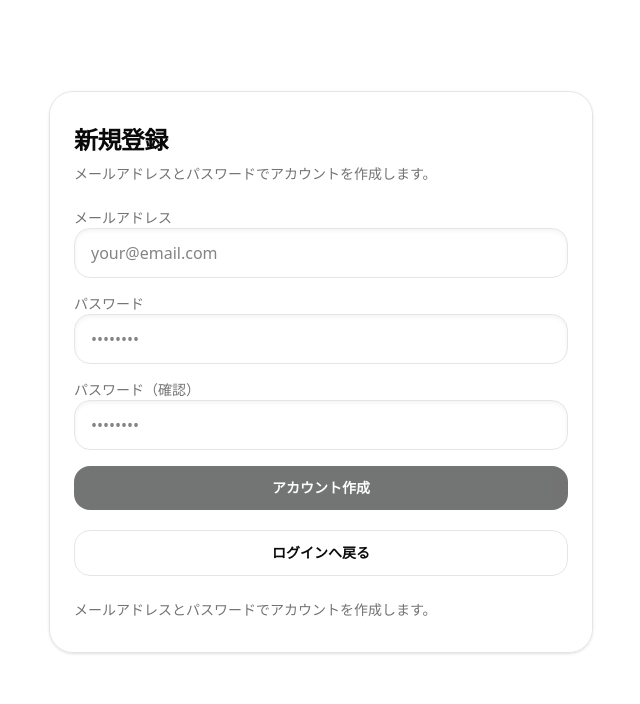
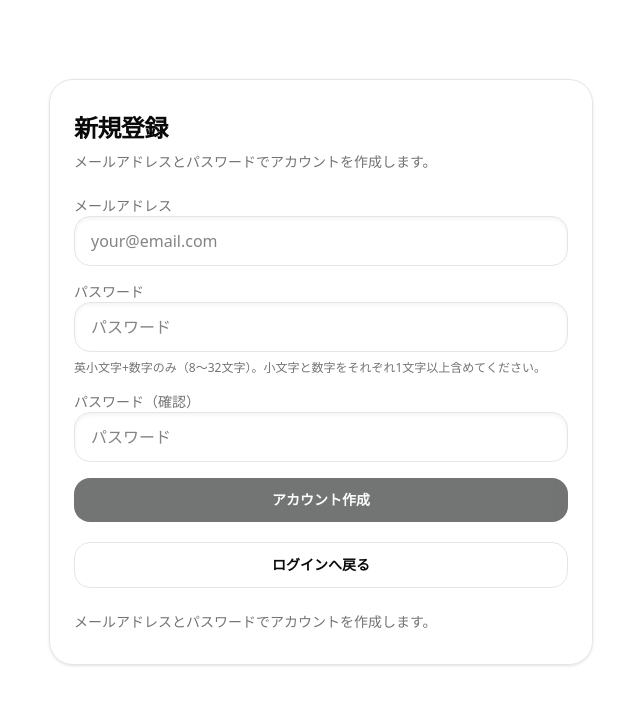
Before and after one commit to Ken1011-philo/monotodo-app, a React (Vite) app: page /signup in a window 1280 px wide. Shown: the top 704 px of the page, without its empty margins (319-959 px from the left). Built offline with nearby package versions, Linux system fonts and the light colour scheme; no server answers.

Commit message:
パスワードルールの変更 UI改善

```diff
--- a/src/pages/auth/SignUpPage.tsx
+++ b/src/pages/auth/SignUpPage.tsx
@@ -8,8 +8,24 @@ interface LoginLocationState {
 
 const MAX_EMAIL_LEN = 254;
 
+// パスワード要件：英小文字+数字のみ / 8〜32 / 小文字1つ以上 & 数字1つ以上
+const PASSWORD_MIN_LEN = 8;
+const PASSWORD_MAX_LEN = 32;
+const PASSWORD_REGEX = /^(?=.*[a-z])(?=.*\d)[a-z\d]{8,32}$/;
+
 function normalizeEmail(raw: string): string {
   return raw.trim().toLowerCase().slice(0, MAX_EMAIL_LEN);
+}
+
+function getPasswordRuleError(pw: string): string | null {
+  if (!pw) return null; // 未入力は required に任せる
+  if (pw.length < PASSWORD_MIN_LEN || pw.length > PASSWORD_MAX_LEN) {
+    return `パスワードは ${PASSWORD_MIN_LEN}〜${PASSWORD_MAX_LEN} 文字にしてください。`;
+  }
+  if (!PASSWORD_REGEX.test(pw)) {
+    return "パスワードは「英小文字と数字のみ」で、小文字と数字をそれぞれ1文字以上含めてください。";
+  }
+  return null;
 }
 
 export default function SignUpPage() {
@@ -48,6 +64,8 @@ export default function SignUpPage() {
     return status === "loading";
   }, [view, status]);
 
+  const passwordRuleError = useMemo(() => getPasswordRuleError(password), [password]);
+
   const confirmError = useMemo(() => {
     if (!passwordConfirm) return null;
     if (password !== passwordConfirm) return "パスワードが一致しません。";
@@ -57,10 +75,11 @@ export default function SignUpPage() {
   const canSubmit = useMemo(() => {
     if (!normalizedEmail || !password || !passwordConfirm) return false;
     if (normalizedEmail.length > MAX_EMAIL_LEN) return false;
+    if (passwordRuleError) return false;
     if (confirmError) return false;
     if (disabled) return false;
     return true;
-  }, [normalizedEmail, password, passwordConfirm, confirmError, disabled]);
+  }, [normalizedEmail, password, passwordConfirm, passwordRuleError, confirmError, disabled]);
 
   // 既ログインならリダイレクト（LoginPage と同等）
   useEffect(() => {
@@ -164,12 +183,26 @@ export default function SignUpPage() {
                 type="password"
                 value={password}
                 onChange={(event) => setPassword(event.target.value)}
-                placeholder="••••••••"
+                placeholder="パスワード"
                 required
                 disabled={disabled}
                 autoComplete="new-password"
+                inputMode="text"
+                minLength={PASSWORD_MIN_LEN}
+                maxLength={PASSWORD_MAX_LEN}
+                pattern="[a-z0-9]{8,32}"
+                title="英小文字と数字のみ（8〜32文字）"
                 className="w-full rounded-2xl border border-border bg-background px-4 py-3 text-base shadow-inner focus:border-primary focus:outline-none"
               />
+
+              {/* ルール表示（常時） */}
+              <p className="text-xs text-muted-foreground">
+                英小文字+数字のみ（8〜32文字）。小文字と数字をそれぞれ1文字以上含めてください。
+              </p>
+
+              {passwordRuleError && (
+                <p className="text-sm text-destructive">{passwordRuleError}</p>
+              )}
             </label>
 
             <label className="block space-y-2 text-sm font-medium">
@@ -178,10 +211,15 @@ export default function SignUpPage() {
                 type="password"
                 value={passwordConfirm}
                 onChange={(event) => setPasswordConfirm(event.target.value)}
-                placeholder="••••••••"
+                placeholder="パスワード"
                 required
                 disabled={disabled}
                 autoComplete="new-password"
+                inputMode="text"
+                minLength={PASSWORD_MIN_LEN}
+                maxLength={PASSWORD_MAX_LEN}
+                pattern="[a-z0-9]{8,32}"
+                title="英小文字と数字のみ（8〜32文字）"
                 className="w-full rounded-2xl border border-border bg-background px-4 py-3 text-base shadow-inner focus:border-primary focus:outline-none"
               />
               {confirmError && (
```
